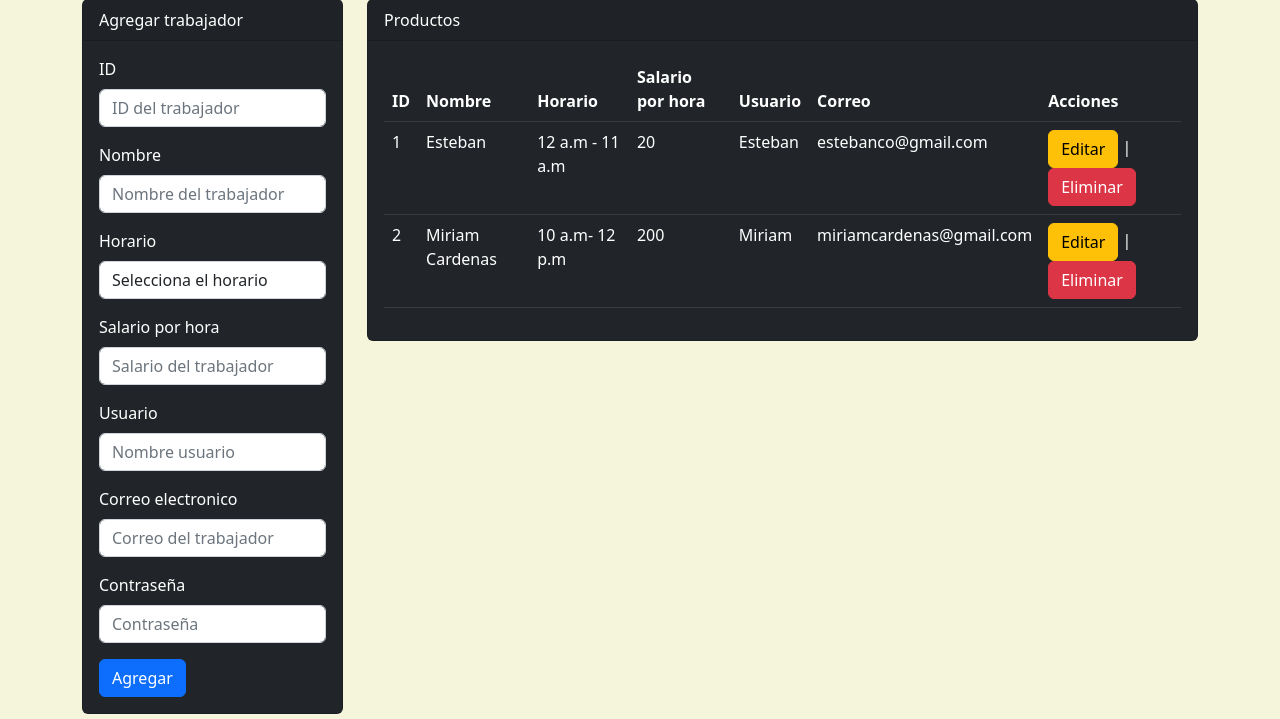
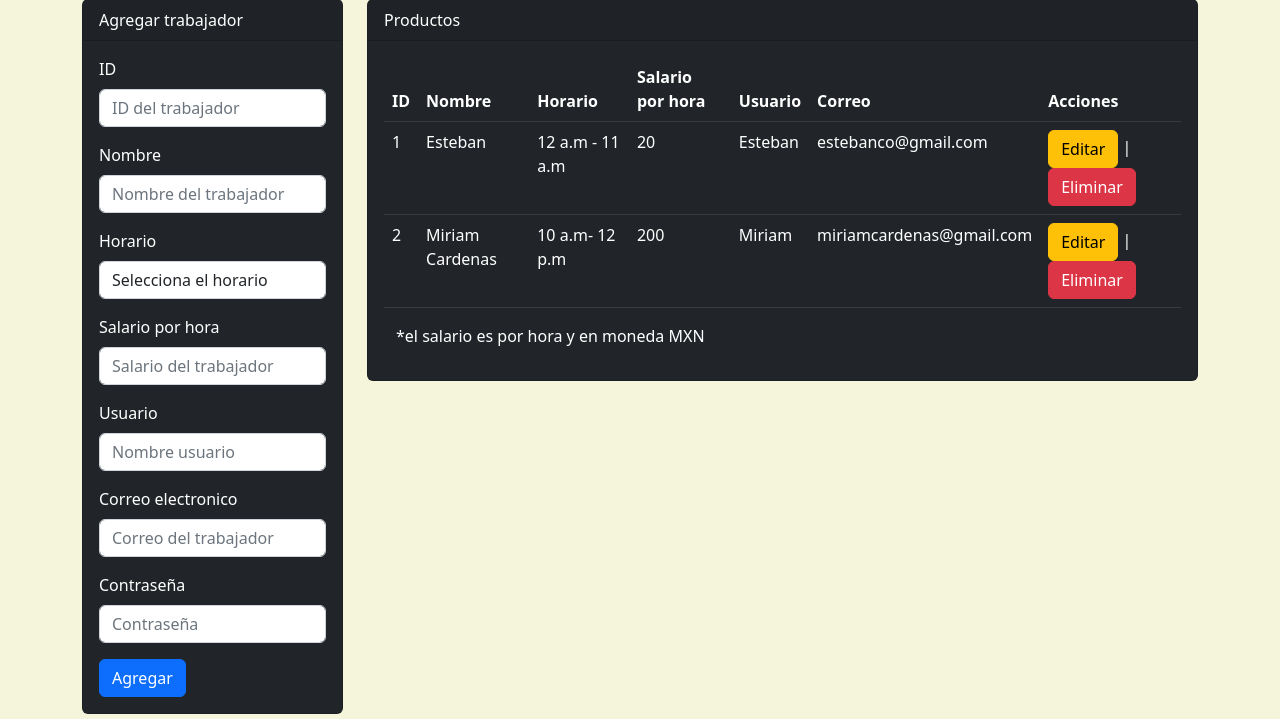
Before and after one commit to Killexcrilex/web-0-0-1, a Flask app: page /agregar3 in a window 1280 px wide. Shown: the part 81-800 px from the top of the page. Run offline with Flask 3, Linux system fonts and the light colour scheme; a user stored in the database is signed in; data comes from the database, SQL or seed files in the repository.

Commit message:
solo una alcaracion

```diff
--- a/templates/admin/mtrabajador.html
+++ b/templates/admin/mtrabajador.html
@@ -112,18 +112,15 @@
                                                 {% endfor %}
                                             </tbody>
                                         </table>
+                                        <p>*el salario es por hora y en moneda MXN</p>
                                         </form>
                                 </div>
                             </div>
-
                         </div>
                     </div>
-
                  </div>
              </div>
          </div>
-
     </div>
 </div>
-
 {% include 'admin/piead.html' %}
```
